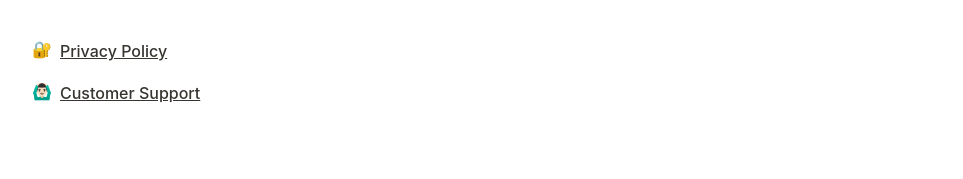
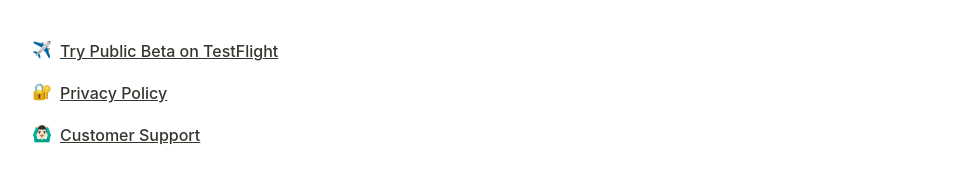
Before and after one commit to archie-lhd/archie-lhd.github.io, a plain HTML site: page classcards/index.html in a window 1280 px wide. Shown: the part 882-1061 px from the top of the page, without its empty margins (158-1121 px from the left). Before the commit the page ends 1019 px from the top, so only its background shows below. Drawn offline with Linux system fonts and the light colour scheme.

Commit message:
added TF link

```diff
--- a/classcards/index.html
+++ b/classcards/index.html
@@ -646,4 +646,4 @@ ul.images li {
   <li style="background-color: #ffffff"><img src="src/EN-6.png" width="200"/></li>
   <li style="background-color: #ffffff"><img src="src/EN-7.png" width="200"/></li>
 </ul>
-<figure id="2536d798-0bcd-49d8-8191-1df76407ff4e" class="link-to-page"><a href="privacy.html"><span class="icon">🔐</span>Privacy Policy</a></figure><figure id="50d85bf8-52ff-4eef-b910-b34d4e4dee01" class="link-to-page"><a href="support.html"><span class="icon">🙆🏻‍♂️</span>Customer Support</a></figure></div></article></body></html>
+<figure id="2536d798-0bcd-49d8-8191-1df76407ff4e" class="link-to-page"><a href="https://testflight.apple.com/join/E69H4M73"><span class="icon">✈️</span>Try Public Beta on TestFlight</a></figure><figure id="2536d798-0bcd-49d8-8191-1df76407ff4e" class="link-to-page"><a href="privacy.html"><span class="icon">🔐</span>Privacy Policy</a></figure><figure id="50d85bf8-52ff-4eef-b910-b34d4e4dee01" class="link-to-page"><a href="support.html"><span class="icon">🙆🏻‍♂️</span>Customer Support</a></figure></div></article></body></html>
```
Also changed, not shown: 2 other files.
